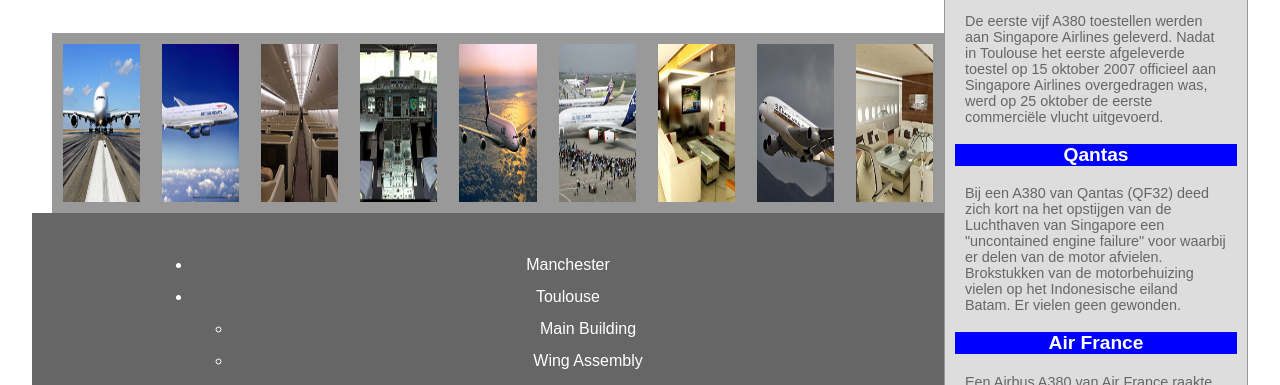
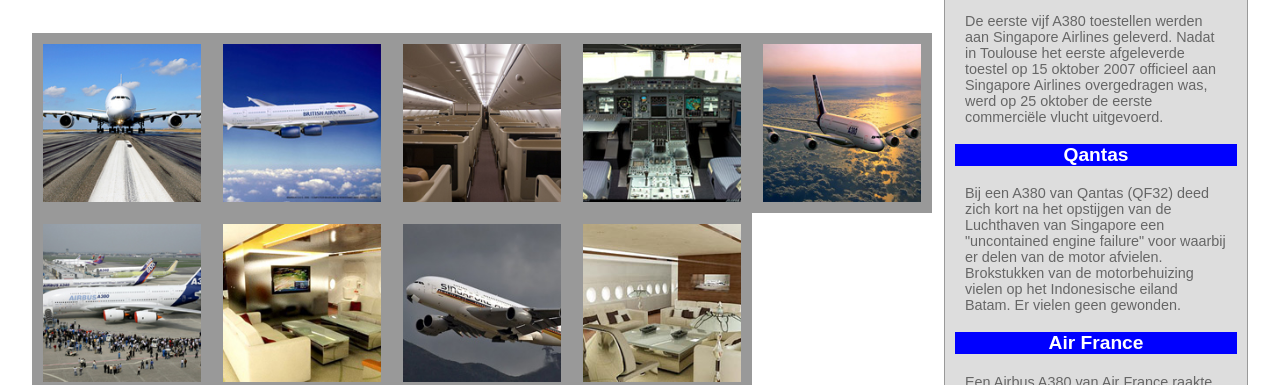
Before and after one commit to NoaDemonie/NoaDemonie.github.io, a plain HTML site: page Labo9/opdracht Airbus/airbus.html in a window 1280 px wide. Shown: the part 415-800 px from the top of the page. Drawn offline with Linux system fonts and the light colour scheme.

Commit message:
Update style.css

```diff
--- a/Labo9/opdracht Airbus/style.css
+++ b/Labo9/opdracht Airbus/style.css
@@ -81,12 +81,16 @@ main{
 }
 #gallery{
     display:flex;
-    margin: 0 20px;
+    margin: auto;
+    flex-wrap: wrap;
+
 
 }
 #gallery img{
     width: 100%;
     height: 100%;
+    display: block;
+
 }
 #bottom {
     background-color: #666666;
```
